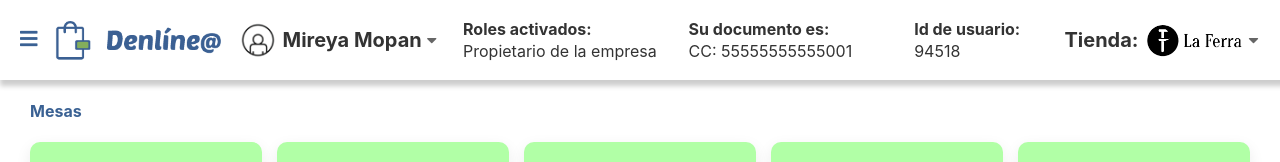
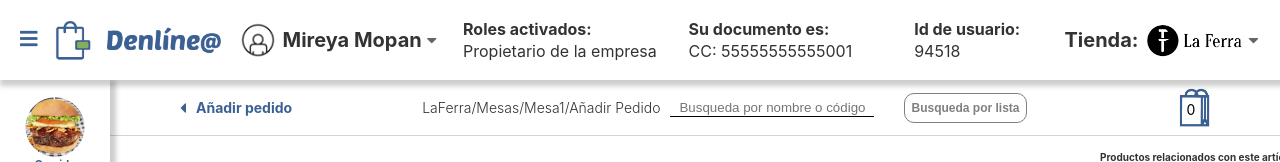
Before and after one commit to alexnaravez012/denlineamesas, a plain HTML site: page index.html in a window 1280 px wide. Shown: the top 162 px of the page. Drawn offline with nearby package versions, Linux system fonts and the light colour scheme.

Commit message:
Modifications of add products in navbar

```diff
--- a/data/style.css
+++ b/data/style.css
@@ -386,7 +386,7 @@
 }
 
 .search-specific-navbar {
-    box-shadow: 0px 6px 5px 0px rgba(0, 0, 0, 0.10);
+    border-bottom: 1px solid rgb(212, 212, 212);
     width: 100% !important;
     position: fixed;
     background-color: #fff;
--- a/index.html
+++ b/index.html
@@ -52,6 +52,8 @@
                         <h4 id="hide-text" class="uk-margin-remove color-blue uk-text-bold">Dashboard</h4>
                     </div>
                     <div style="padding-right: 10px; padding-top: 4px;">
+                        <!-- opcion para que el menu se despliegue -->
+
                         <!-- <div uk-toggle="target: .menu-vertical; cls: width-80">
                             <div uk-toggle="target: .toggle">
                                 <div uk-toggle="target: .main-container; cls: width-menu">
@@ -112,7 +114,7 @@
     </div>
     <div class="main-container">
         <!--Mesas-->
-        <div style="display: inline;">
+        <div style="display: none;">
             <h5 class="color-blue uk-text-bold padding-horizontal-30" style="padding-top: 20px;">Mesas</h5>
             <div class="uk-child-width-1-5@m uk-grid-small uk-grid-match padding-horizontal-30" uk-grid>
                 <div>
@@ -564,14 +566,14 @@
             </div>
         </div>
         <!--Agregar producto-->
-        <div style="display: none;">
-            <div class="uk-flex uk-flex-middle uk-flex-center uk-flex-wrap search-specific-navbar">
-                <i class="fas fa-caret-left uk-margin-remove color-blue cursor-pointer" style="padding-left: 30px;"></i>
-                <h6 class="color-blue uk-text-bold uk-margin-remove" style="padding-left: 30px;">Añadir pedido</h6>
-                <h6 class="uk-margin-remove uk-text-light" style="padding-left: 30px;">LaFerra/Mesas/Mesa1/Añadir Pedido</h6>
-                <div style="padding-left: 20px;" class="uk-flex uk-flex-between uk-flex-middle">
+        <div style="display: inline;">
+            <div class="uk-flex uk-flex-middle uk-flex-wrap search-specific-navbar" style="padding-left: 180px;">
+                <i class="fas fa-caret-left uk-margin-remove color-blue cursor-pointer"></i>
+                <h6 class="color-blue uk-text-bold uk-margin-remove" style="padding-left: 10px;">Añadir pedido</h6>
+                <h6 class="uk-margin-remove uk-text-light" style="padding-left: 130px;">LaFerra/Mesas/Mesa1/Añadir Pedido</h6>
+                <div style="padding-left: 10px;" class="uk-flex uk-flex-between uk-flex-middle">
                     <input class="input-line uk-text-center" style="width: 200px;" type="text" placeholder="Busqueda por nombre o código">
-                    <button class="buttom-search-2 uk-text-bold" uk-toggle="target: #modal-search-specific">Busqueda por lista</button>
+                    <button class="buttom-search-2 uk-text-bold" uk-toggle="target: #modal-search-specific" style="margin-left: 30px;">Busqueda por lista</button>
                     <div id="modal-search-specific" uk-modal>
                         <div class="modal-add-products uk-modal-dialog uk-modal-body">
                             <div class="uk-flex uk-flex-middle modal-shadow">
@@ -662,7 +664,7 @@
                             </div>
                         </div>
                     </div>
-                    <a class="padding-horizontal-10 " style="position: relative; " href=" " uk-toggle="target: #modal-order">
+                    <a class="padding-horizontal-10 " style="position: relative; margin-left: 135px;" href=" " uk-toggle="target: #modal-order">
                         <img class="img-size-1 " src="./data/Carrito-de-compras.png " alt=" " uk-img>
                         <h6 class="text-img-buy-2" style="position: absolute; ">0</h6>
                     </a>
```
